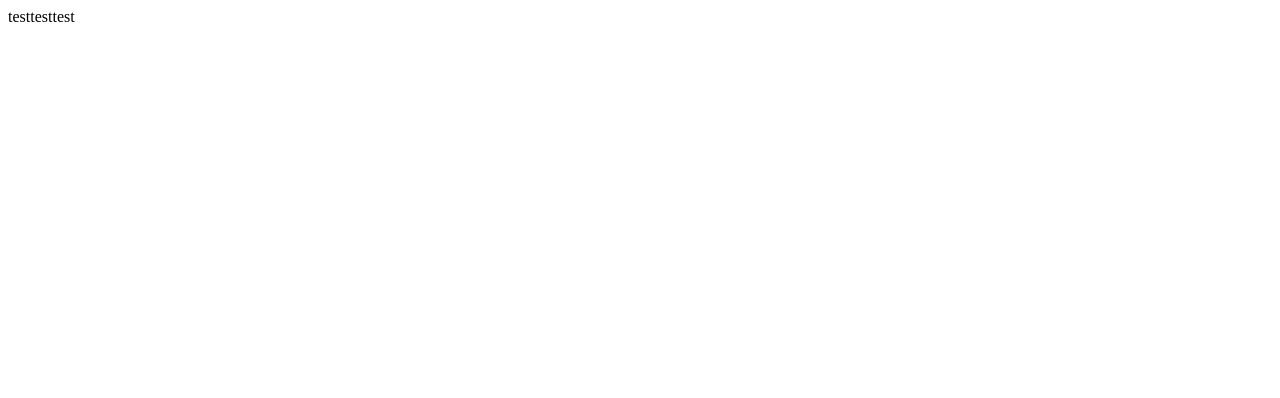
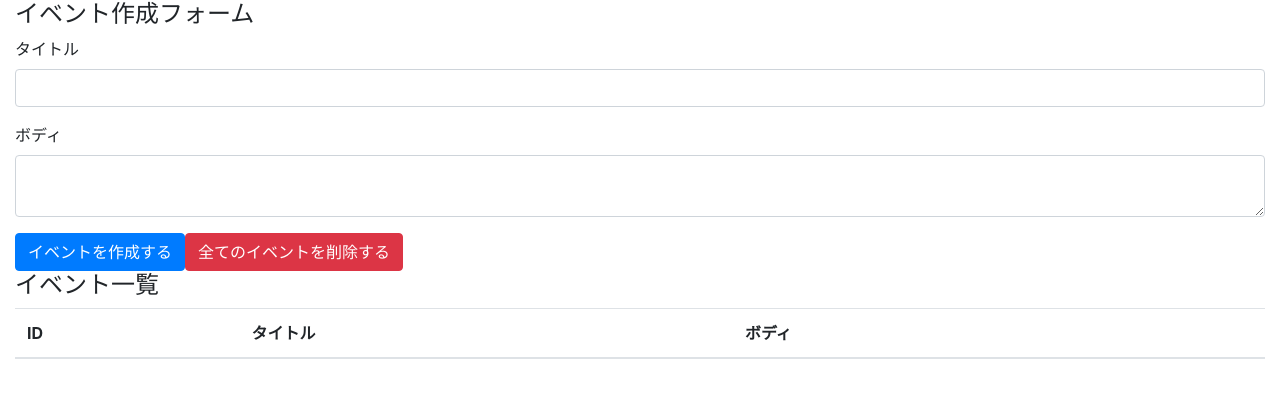
Before and after one commit to cmjito/react-hooks-101, a React (Create React App) app: page / in a window 1280 px wide. Shown: the top 398 px of the page. Built offline with nearby package versions, Linux system fonts and the light colour scheme.

Commit message:
create event for event table with bootstrap

```diff
--- a/package.json
+++ b/package.json
@@ -6,6 +6,7 @@
     "@testing-library/jest-dom": "^4.2.4",
     "@testing-library/react": "^9.5.0",
     "@testing-library/user-event": "^7.2.1",
+    "bootstrap": "^4.5.0",
     "react": "^16.13.1",
     "react-dom": "^16.13.1",
     "react-scripts": "3.4.1"
--- /dev/null
+++ b/src/components/App.js
@@ -0,0 +1,56 @@
+import React, { useReducer } from 'react'
+import 'bootstrap/dist/css/bootstrap.min.css'
+
+
+//import EventForm from './EventForm'
+//import Events from './Events'
+//import AppContext from '../contexts/AppContext'
+//import reducer from '../reducers'
+
+const App = () => {
+  //const [state, dispatch] = useReducer(reducer, [])
+
+  return (
+    //<AppContext.Provider value={{ state, dispatch }}>
+      //  <EventForm />
+      //  <Events />
+
+
+      <div className="container-fluid">
+        <h4>イベント作成フォーム</h4>
+        <form>
+          <div className='form-group' >
+            <label htmlFor='formEventTitle'  >タイトル</label>
+            <input className='form-control' id='formEventTitle' ></input>
+          </div>
+
+          <div className='form-group' >
+            <label htmlFor='formEventBody'  >ボディ</label>
+            <textarea className='form-control' id='formEventBody' ></textarea>
+          </div>
+
+          <button className='btn btn-primary' >イベントを作成する</button>
+          <button className='btn btn-danger' >全てのイベントを削除する</button>
+        </form>
+
+        <h4>イベント一覧</h4>
+        <table className='table table-hover' >
+          <thead>
+            <tr>
+              <th>ID</th>
+              <th>タイトル</th>
+              <th>ボディ</th>
+              <th></th>
+            </tr>
+          </thead>
+          <tbody>
+
+          </tbody>
+        </table>
+
+      </div>
+    //</AppContext.Provider>
+  )
+}
+
+export default App
--- /dev/null
+++ b/src/components/EventForm.js
@@ -0,0 +1,56 @@
+import React, { useContext, useState } from 'react'
+
+import {
+  CREATE_EVENT,
+  DELETE_ALL_EVENTS
+} from '../actions'
+import AppContext from '../contexts/AppContext'
+
+const EventForm = () => {
+  const { state, dispatch } = useContext(AppContext)
+  const [title, setTitle] = useState('')
+  const [body, setBody] = useState('')
+
+  const addEvent = e => {
+    e.preventDefault()
+
+    dispatch({
+     type: CREATE_EVENT,
+     title,
+     body
+    })
+
+    setTitle('')
+    setBody('')
+  }
+
+  const deleteAllEvents = e => {
+    e.preventDefault()
+    const result = window.confirm('全てのイベントを本当に削除しても良いですか？')
+    if (result) dispatch({ type: DELETE_ALL_EVENTS })
+  }
+
+  const unCreatable = title === '' || body === ''
+
+  return (
+    <>
+      <h4>イベント作成フォーム</h4>
+      <form>
+        <div className="form-group">
+          <label htmlFor="formEventTitle">タイトル</label>
+          <input className="form-control" id="formEventTitle" value={title} onChange={e => setTitle(e.target.value)}/>
+        </div>
+
+        <div className="form-group">
+          <label htmlFor="formEventBody">ボディー</label>
+          <textarea className="form-control" id="formEventBody" value={body} onChange={e => setBody(e.target.value)}/>
+        </div>
+
+        <button className="btn btn-primary" onClick={addEvent} disabled={unCreatable}>イベントを作成する</button>
+        <button className="btn btn-danger" onClick={deleteAllEvents} disabled={state.length === 0}>全てのイベントを削除する</button>
+      </form>
+    </>
+  )
+}
+
+export default EventForm
--- /dev/null
+++ b/src/components/Events.js
@@ -0,0 +1,29 @@
+import React, { useContext } from 'react'
+
+import Event from './Event'
+import AppContext from '../contexts/AppContext'
+
+const Events = () => {
+  const { state } = useContext(AppContext)
+
+  return (
+    <>
+      <h4>イベント一覧</h4>
+      <table className="table table-hover">
+        <thead>
+          <tr>
+            <th>ID</th>
+            <th>タイトル</th>
+            <th>ボディー</th>
+            <th></th>
+          </tr>
+        </thead>
+        <tbody>
+          { state.map((event, index) => (<Event key={index} event={event} />))}
+        </tbody>
+      </table>
+    </>
+  )
+}
+
+export default Events
--- a/src/index.js
+++ b/src/index.js
@@ -1,6 +1,6 @@
 import React from 'react';
 import ReactDOM from 'react-dom';
-import App from './App';
+import App from './components/App';
 
 ReactDOM.render(
   <React.StrictMode>
```
Also changed, not shown: src/components/Event.js (added, +24 -0 lines), src/_App.js (renamed from src/App.js), 1 other file (tests, documents, lock files or other folders).
